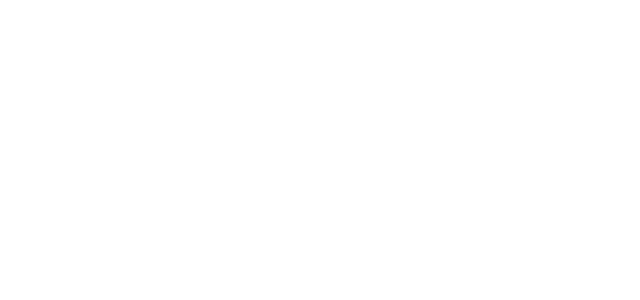
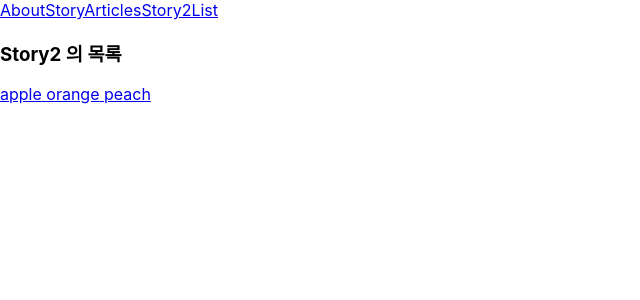
Before and after one commit to hj-Seong/2023-react, a React (Create React App) app in the folder router-app/: page /story2 in a window 1280 px wide. Shown: the top 300 px of the page, without its empty margins (0-640 px from the left). Built offline with nearby package versions, Linux system fonts and the light colour scheme.

Commit message:
0412 라우터-중첩라우터-3

```diff
--- a/router-app/src/App.js
+++ b/router-app/src/App.js
@@ -10,11 +10,19 @@
 import Error from './page/Error';
 import Articles from './page/Articles';
 import Article from './page/Article';
+import Story2List from './page/Story2List';
+import HeaderLink from './components/HeaderLink';
 
 function App() {
   return (
     // Routes를 이용하여 컴포넌트와 주소를 연결하는 Route를 정리
     // div안에 Routes를 넣어서 사용해도 상관없다
+    <div>
+      {/** Routes안에 들어가지 않는 컴포넌트를 사용해서
+       * 화면에 계속 띄워둘 수 있다
+       */}
+      <HeaderLink />
+
       <Routes>
         {/* app.js 안에서 Route 이용해서 주소와 컴포넌트 연결
           * path : 주소 '/' : 첫 화면에 보이는 주소
@@ -44,7 +52,7 @@
          * Link를 클릭했을때 Story2가 보일 수 있게 작성하세요
          * **주소창에 '/story2'를 입력해서 들어간후 확인**
          */}
-      <Route path='/story2' >
+        <Route path='/story2' element={<Story2List />}>
           <Route path='/story2/:name' element={<Story2 />} />
         </Route>
 
@@ -62,6 +70,7 @@
         <Route path='*' element={<Error />} />
 
       </Routes>
+    </div>
   );
 }
 
--- /dev/null
+++ b/router-app/src/components/HeaderLink.jsx
@@ -0,0 +1,18 @@
+import React from 'react'
+
+import { Link } from 'react-router-dom'
+
+// 링크들을 모아서 헤더에 고정하기
+export default function HeaderLink() {
+  const fruit = "banana";
+  return (
+    <div>
+        {/** a태그 대신 컴포넌트의 주소로 이동 */}
+        <Link to="/about">About</Link>
+        {/** to의 속성값으로 자바스크립의 문자열 가능 */}
+        <Link to={`/story/${fruit}`}>Story</Link>
+        <Link to="/articles">Articles</Link>
+        <Link to="/story2">Story2List</Link>
+    </div>
+  )
+}
--- /dev/null
+++ b/router-app/src/page/Story2List.jsx
@@ -0,0 +1,18 @@
+import React from 'react'
+import { Link, Outlet } from 'react-router-dom';
+
+// 배열 리스트를 이용하여 화면 출력
+export default function Story2List() {
+  const fruits = ['apple', 'orange', 'peach'];
+  return (
+    <div>
+        <h3>Story2 의 목록</h3>
+        {
+            fruits.map((f, i)=>(
+                <Link to={`/story2/${f}`} key={i}>{f} </Link>
+                ))
+            }
+        <Outlet />
+    </div>
+  )
+}
```
Lines whose indentation alone changed are shown as unchanged.
